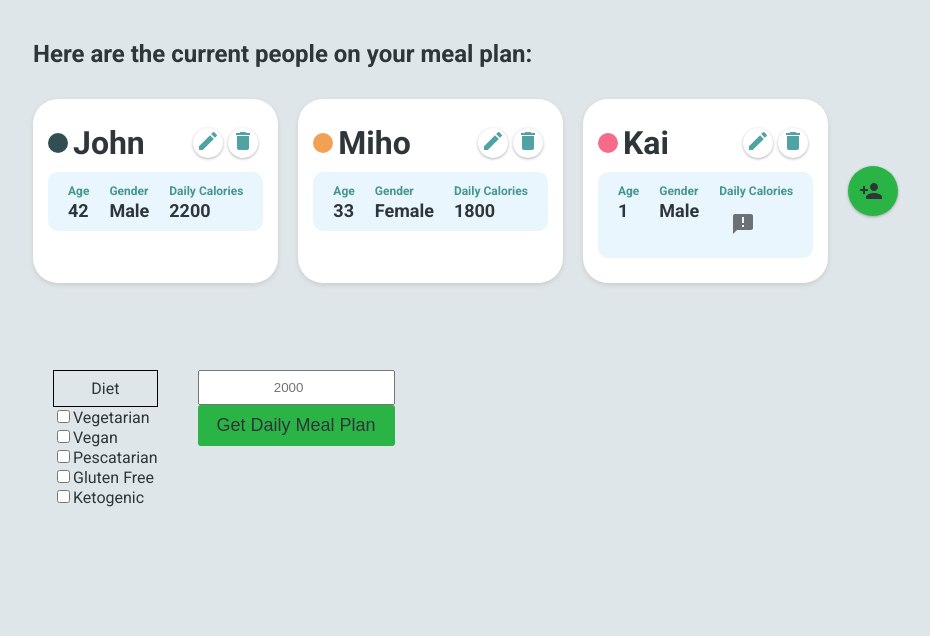
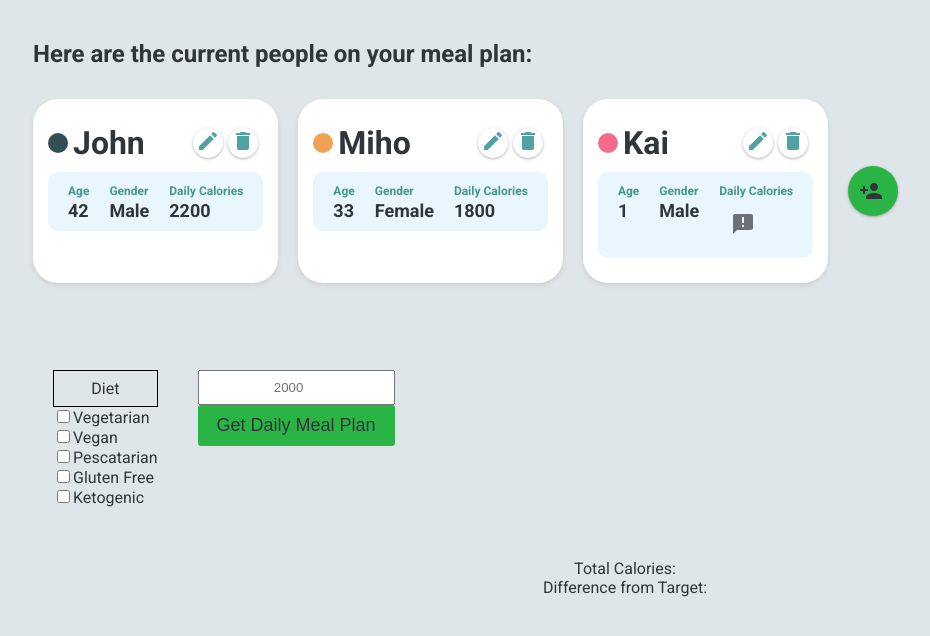
Before and after one commit to justjohnd/salt-and-prepper, a React (Create React App) app: page / in a window 1280 px wide. Shown: the top 636 px of the page, without its empty margins (15-945 px from the left). Built offline with nearby package versions, Linux system fonts and the light colour scheme; a web font is replaced by a local one.

Commit message:
Calculate total calories and difference from target

```diff
--- a/src/components/MealPlan.jsx
+++ b/src/components/MealPlan.jsx
@@ -9,7 +9,7 @@ import KEYWORDS, {
 
 function MealPlan(props) {
   let runningCalTally = 0;
-  let target = 700; // Set this for testing. Typiocally props.userCalAverage;
+  const target = props.userCalAverage;
 
   const DIETS = [
     'Vegetarian',
@@ -18,8 +18,9 @@ function MealPlan(props) {
     'Gluten Free',
     'Ketogenic',
   ];
-  const [meal, setMeal] = useState(null);
   const [meals, setMeals] = useState();
+  const [calorieSum, setCalorieSum] = useState("");
+  const [targetDifference, setTargetDifference] = useState("");
   const [diet, setDiet] = useState('vegan');
     const [isChecked, setIsChecked] = useState(
       new Array(DIETS.length).fill(false)
@@ -46,7 +47,7 @@ function MealPlan(props) {
 
     function getMeals() {
       fetch(
-        `https://api.spoonacular.com/recipes/complexSearch?apiKey=627d3d5f6ac5413fb693db5fb5a4d394&diet=${diet}&type=main course,side dish,snack,appetizer,salad,soup,fingerfood&excludeIngredients=white chocolate,vanilla bean paste,semi sweet chocolate chips&fillIngredients=true&instructionsRequired=true&maxReadyTime=30&maxSugar=10&minProtein=1&minCarbs=1&minFat=1&minCalories=1&maxCalories=${props.userCalAverage}&sort=random&number=3`
+        `https://api.spoonacular.com/recipes/complexSearch?apiKey=627d3d5f6ac5413fb693db5fb5a4d394&diet=${diet}&type=main course,side dish,snack,appetizer,salad,soup,fingerfood&excludeIngredients=white chocolate,vanilla bean paste,semi sweet chocolate chips&fillIngredients=true&instructionsRequired=true&maxReadyTime=30&maxSugar=10&minProtein=1&minCarbs=1&minFat=1&minCalories=1&maxCalories=${target}&sort=random&number=3`
       )
         .then((response) => response.json())
         .then(data => {
@@ -156,7 +157,8 @@ function MealPlan(props) {
 
           const diffFromTarget = calorieComboArrays.map(array => {
             const calorieArrayTotal = array.reduce((prev, cur) => prev + cur).toFixed(0);
-            array.push(Math.abs(calorieArrayTotal - target));
+            setCalorieSum(calorieArrayTotal);
+            array.push((Math.abs(calorieArrayTotal - target)).toFixed(0));
             return array;
           });
 
@@ -173,6 +175,8 @@ function MealPlan(props) {
           console.log(filtered);
 
           setMeals(filtered);
+
+          setTargetDifference(diffFromTarget);
         })
         .catch(() => {
           console.log(`Error`);
@@ -189,6 +193,8 @@ function MealPlan(props) {
     ));
     setDiet(DIETS[position]);
   };
+
+;
 
   return (
     <div>
@@ -225,6 +231,8 @@ function MealPlan(props) {
           </button>
         </div>
       </section>
+      <div>Total Calories: {calorieSum}</div>
+      <div>Difference from Target: {targetDifference}</div>
       {meals &&
         <MealList meals={meals}
           target={target}
```
